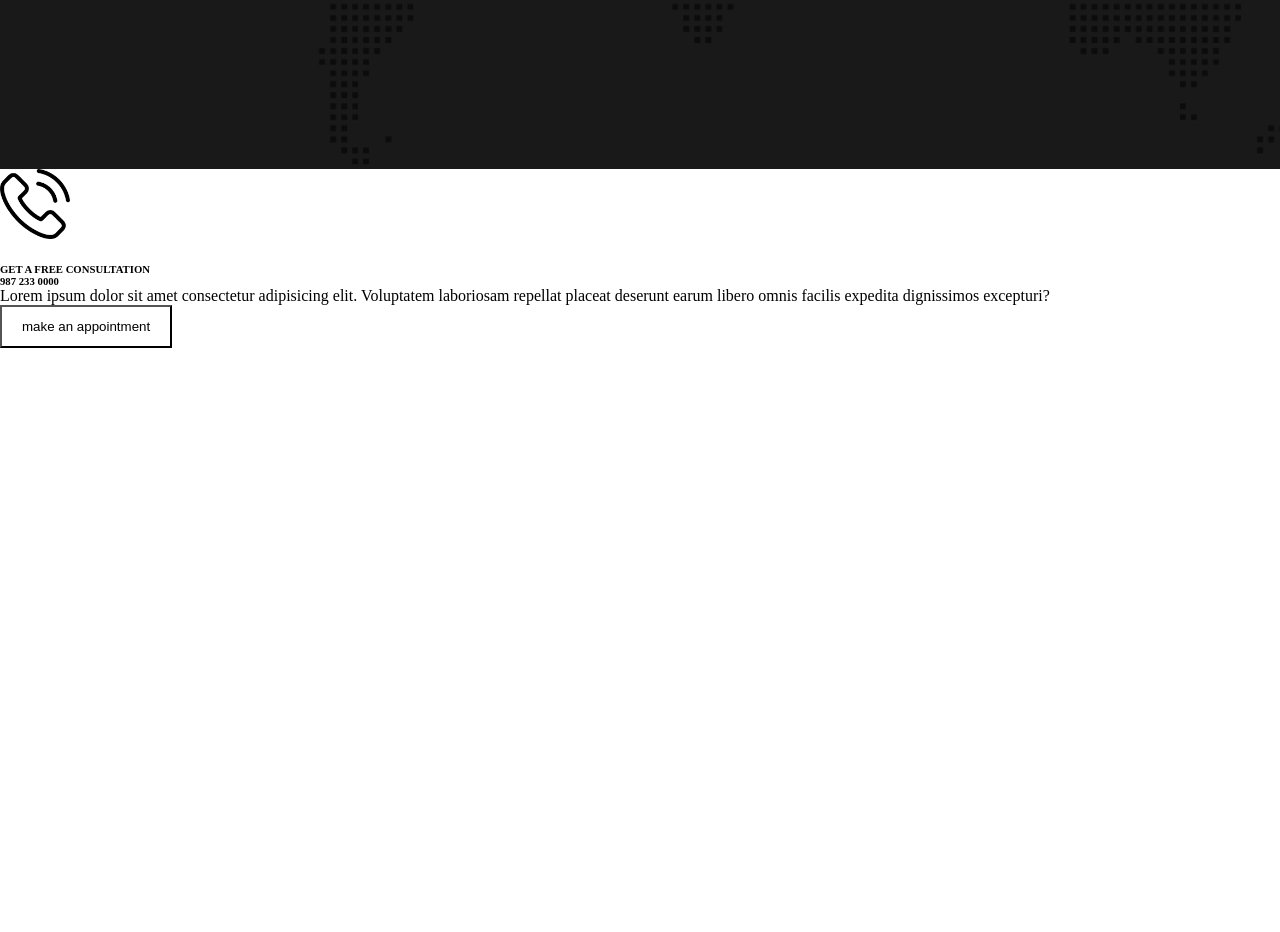
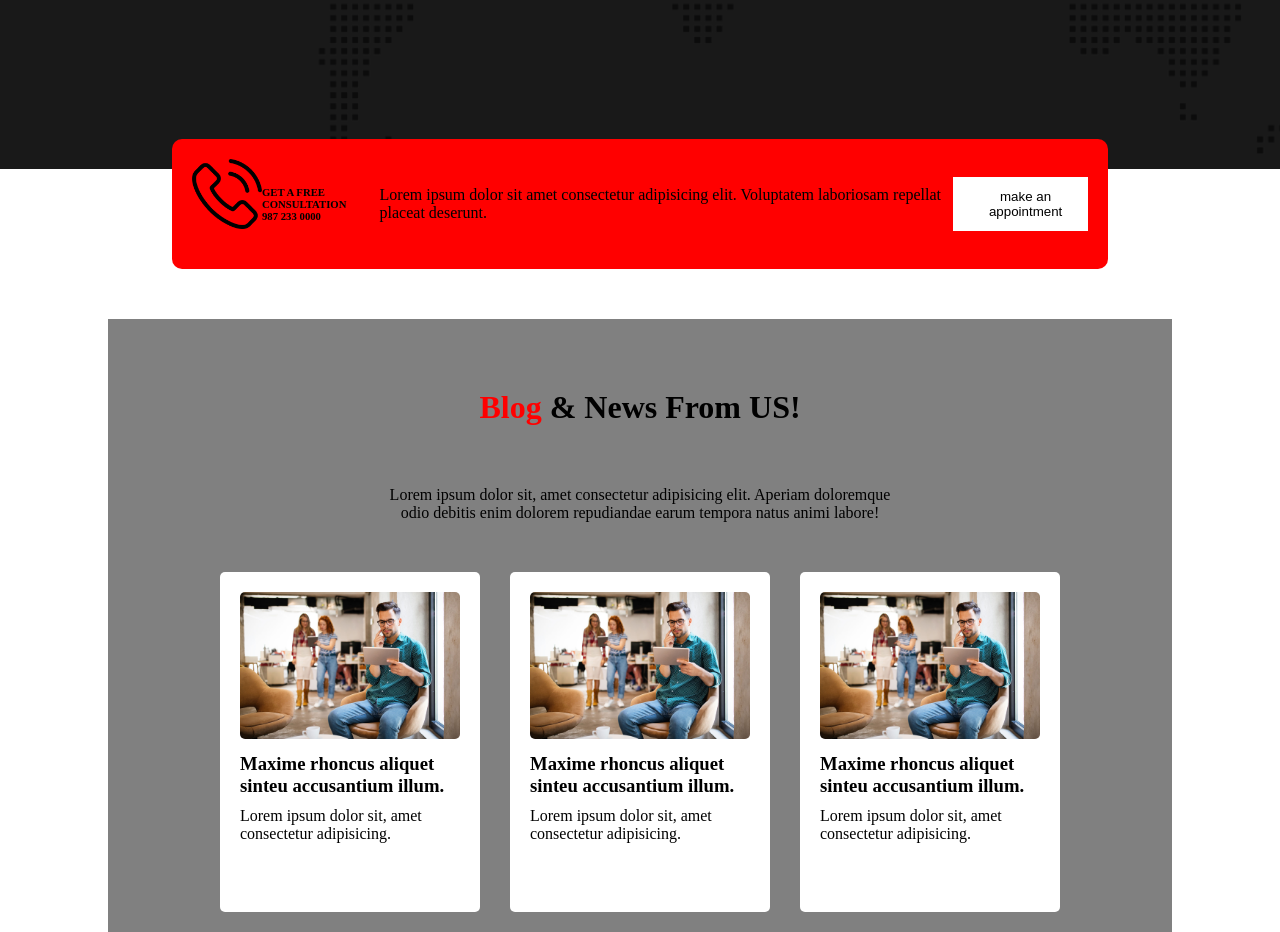
Before and after one commit to mdmehedi060/conceptual-two-m-one, a plain HTML site: page index.html in a window 1280 px wide. Shown: the part 1540-2472 px from the top of the page. Before the commit the page ends 1888 px from the top, so only its background shows below. Drawn offline with Linux system fonts and the light colour scheme.

```diff
--- a/index.html
+++ b/index.html
@@ -82,16 +82,43 @@
       </div>
     </div>
     <div class="appointment-container">
-      <img class="icon" src="icons/phone-call.png" alt="">
-      <h6>GET A FREE CONSULTATION <br> 987 233 0000</h6>
+      <div class="phone-call">
+        <img class="icon" src="icons/phone-call.png" alt="">
+        <h6>GET A FREE CONSULTATION <br> 987 233 0000</h6>
+      </div>
       <div class="appointment disc">
-        <p>Lorem ipsum dolor sit amet consectetur adipisicing elit. Voluptatem laboriosam repellat placeat deserunt
-          earum libero omnis facilis expedita dignissimos excepturi?</p>
+        <p>Lorem ipsum dolor sit amet consectetur adipisicing elit. Voluptatem laboriosam repellat placeat deserunt.
+        </p>
       </div>
       <div class="appointment-btn">
         <button class="btn-five">make an appointment</button>
       </div>
     </div>
+    <div class="block-container">
+      <h1 class="blog-title"><span class="primary">Blog</span> & News From US!</h1>
+      <p class="blog-disc">Lorem ipsum dolor sit, amet consectetur adipisicing elit. Aperiam doloremque odio debitis
+        enim dolorem repudiandae earum tempora natus animi labore!</p>
+      <div class="cards">
+        <div class="card">
+          <img class="blog-img" src="./image/blog-1.jpg" alt="">
+          <h3 class="card-title">Maxime rhoncus aliquet sinteu accusantium illum.</h3>
+          <p>Lorem ipsum dolor sit, amet consectetur adipisicing.</p>
+        </div>
+
+        <div class="card">
+          <img class="blog-img" src="./image/blog-1.jpg" alt="">
+          <h3 class="card-title">Maxime rhoncus aliquet sinteu accusantium illum.</h3>
+          <p>Lorem ipsum dolor sit, amet consectetur adipisicing.</p>
+        </div>
+
+        <div class="card">
+          <img class="blog-img" src="./image/blog-1.jpg" alt="">
+          <h3 class="card-title">Maxime rhoncus aliquet sinteu accusantium illum.</h3>
+          <p>Lorem ipsum dolor sit, amet consectetur adipisicing.</p>
+        </div>
+      </div>
+
+
 
   </main>
   <footer>
--- a/style.css
+++ b/style.css
@@ -136,5 +136,63 @@ margin-bottom: 20px;
  padding: 12px 20px;
   background-color:white;
   color: black;
-  padding-right: 20px;
+  padding-right: 10px;
+  border: none;
 }
+.phone-call{
+  display: flex;
+  align-items: center;
+}
+.appointment-container{
+  display: flex;
+  justify-content: space-around;
+  width: 70%;
+  margin: auto;
+  padding: 20px;
+  background-color: red;
+  margin-top: -30px;
+  border-radius: 10px;
+  align-items: center;
+}
+.blog-title{
+  color: black;
+  text-align: center;
+  margin: 50px;
+}
+.blog-disc{
+  color: black;
+  padding-bottom: 50px;
+  padding-top: 10px;
+  width: 50%;
+  text-align: center;
+  margin: auto;
+}
+.card{
+  width: 220px;
+  height: 300px;
+  background-color: white;
+  background-image: ;
+  box-shadow: 4px 8px 4px gray;
+  border-radius: 5px;
+  padding: 20px;
+}
+.blog-img{
+  width: 100%;
+  border-radius: 5px;
+}
+.card-title{
+  margin-top: 10px;
+  margin-bottom: 10px;
+}
+.cards{
+  display: flex;
+  justify-content: center;
+  gap: 30px;
+}
+.block-container{
+  width: 80%;
+  margin: auto;
+  background-color: gray;
+padding: 20px;
+margin-top: 50px;
+}
```
